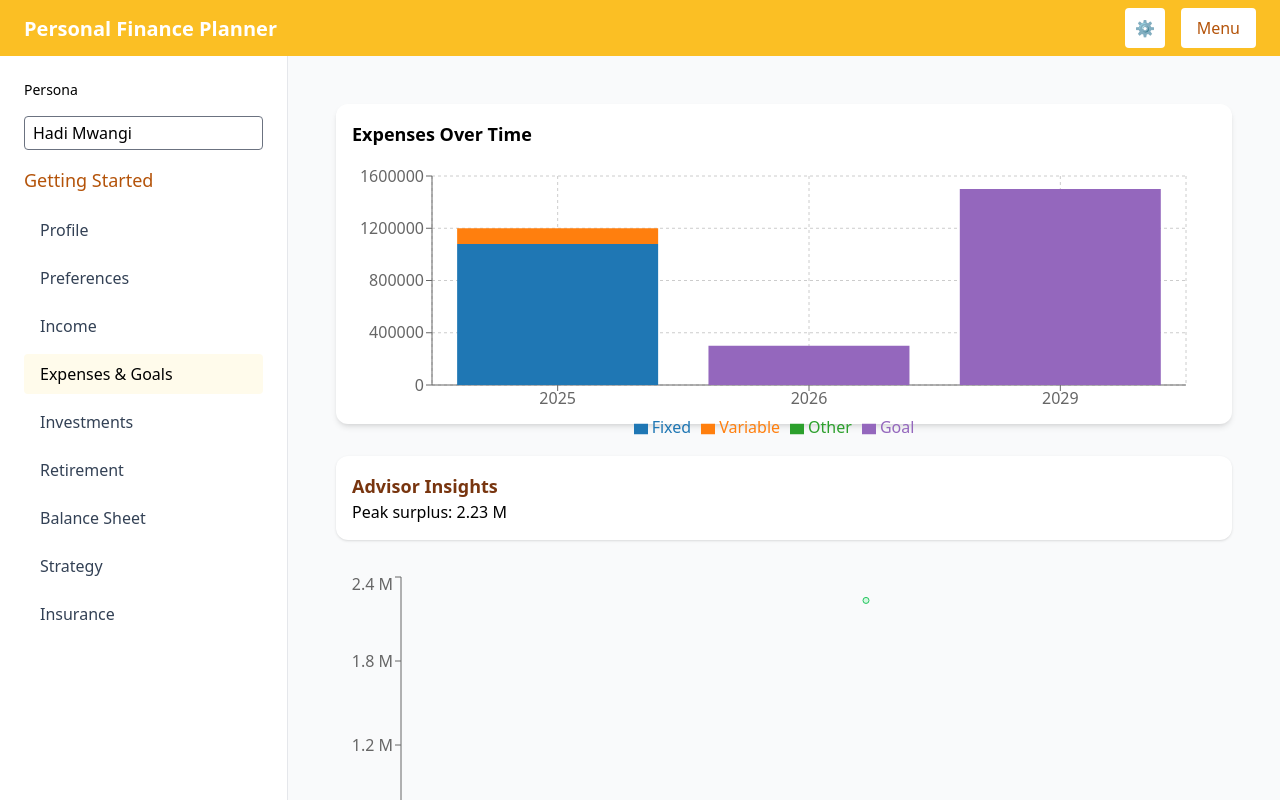
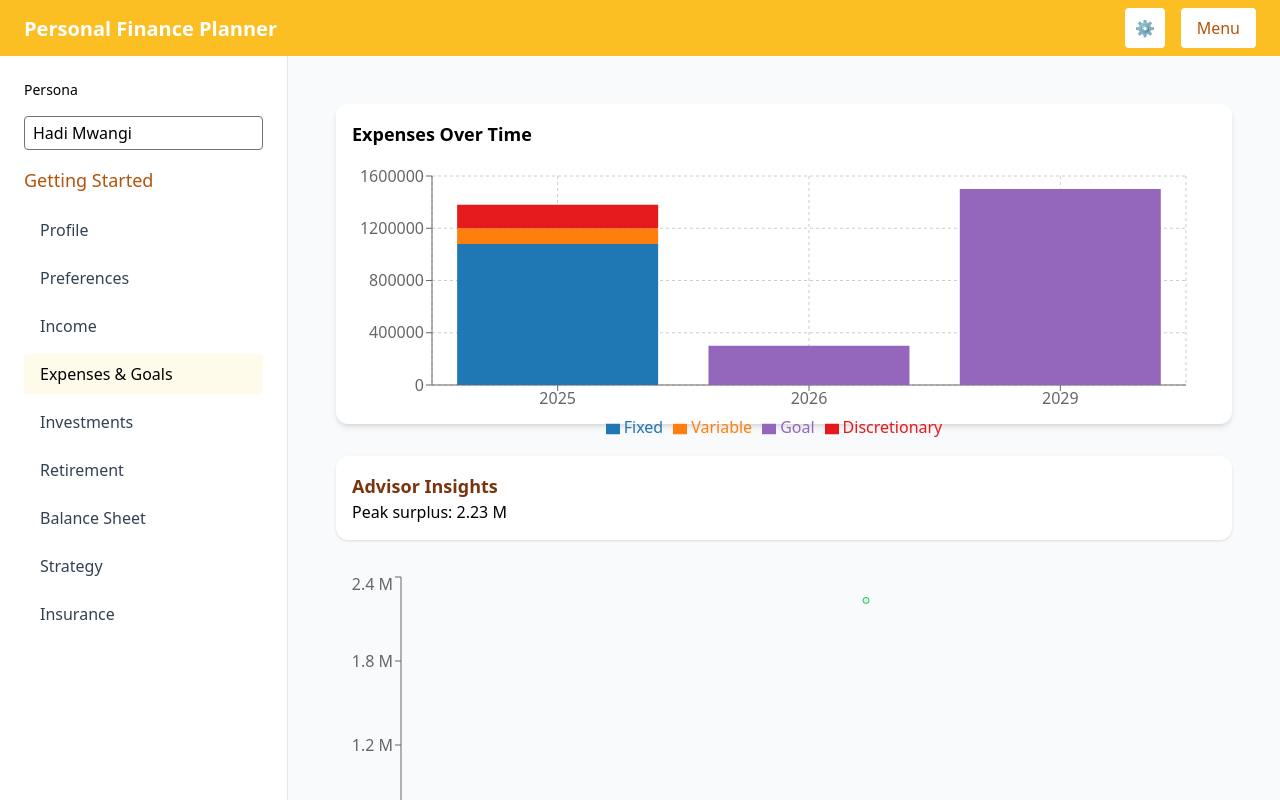
Before and after one commit to MMJGGR/personal-finance-app, a React (Vite) app: page / in a window 1280 px wide. Both pictures are taken after a click on the tab "Expenses & Goals". Shown: the top 800 px of the page. Built offline with nearby package versions, Linux system fonts and the light colour scheme.

Commit message:
feat: dynamically render expenses categories

```diff
--- a/src/components/ExpensesStackedBarChart.jsx
+++ b/src/components/ExpensesStackedBarChart.jsx
@@ -1,4 +1,4 @@
-import React from 'react'
+import React, { useMemo } from 'react'
 import {
   BarChart,
   Bar,
@@ -23,6 +23,24 @@ export default function ExpensesStackedBarChart() {
     includeLowPV,
     includeGoalsPV,
   } = useFinance()
+
+  const BASE_COLORS = {
+    Fixed: '#1f77b4',
+    Variable: '#ff7f0e',
+    Other: '#2ca02c',
+    Goal: '#9467bd',
+  }
+
+  const PALETTE = [
+    '#e41a1c',
+    '#377eb8',
+    '#4daf4a',
+    '#984ea3',
+    '#ff7f00',
+    '#a65628',
+    '#f781bf',
+    '#999999',
+  ]
 
   // Aggregate expenses by year and category
   const filtered = expensesList.filter(e => {
@@ -65,6 +83,30 @@ export default function ExpensesStackedBarChart() {
 
   const chartData = Object.values(dataByYear).sort((a, b) => a.year - b.year)
 
+  const categories = useMemo(() => {
+    const set = new Set()
+    filtered.forEach(e => set.add(e.category))
+    if (includeGoalsPV && goalsList.length > 0) set.add('Goal')
+    const baseOrder = ['Fixed', 'Variable', 'Other', 'Goal']
+    const unique = [
+      ...baseOrder.filter(c => set.has(c)),
+      ...Array.from(set).filter(c => !baseOrder.includes(c)),
+    ]
+    return unique
+  }, [filtered, goalsList, includeGoalsPV])
+
+  const colorMap = useMemo(() => {
+    const map = { ...BASE_COLORS }
+    let i = 0
+    categories.forEach(cat => {
+      if (!map[cat]) {
+        map[cat] = PALETTE[i % PALETTE.length]
+        i += 1
+      }
+    })
+    return map
+  }, [categories])
+
   return (
     <div className="w-full h-80 bg-white p-4 rounded-xl shadow-md">
       <h3 className="text-lg font-semibold mb-2">Expenses Over Time</h3>
@@ -74,11 +116,10 @@ export default function ExpensesStackedBarChart() {
           <XAxis dataKey="year" />
           <YAxis />
           <Tooltip />
-          <Legend formatter={(value) => value} />
-          <Bar dataKey="Fixed" stackId="a" fill="#1f77b4" />
-          <Bar dataKey="Variable" stackId="a" fill="#ff7f0e" />
-          <Bar dataKey="Other" stackId="a" fill="#2ca02c" />
-          <Bar dataKey="Goal" stackId="a" fill="#9467bd" />
+          <Legend formatter={value => value} />
+          {categories.map(cat => (
+            <Bar key={cat} dataKey={cat} stackId="a" fill={colorMap[cat]} />
+          ))}
         </BarChart>
       </ResponsiveContainer>
     </div>
```
